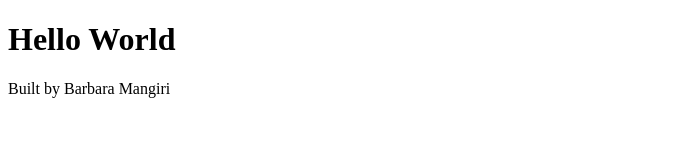
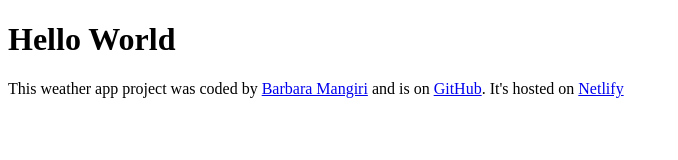
Before and after one commit to barbzyqueen/weather-forecast-app, a plain HTML site: page index.html in a window 1280 px wide. Shown: the whole page, without its empty margins (0-678 px from the left). Drawn offline with Linux system fonts and the light colour scheme.

Commit message:
Added links to the footer

```diff
--- a/index.html
+++ b/index.html
@@ -9,7 +9,9 @@
     <h1> Hello World</h1>
 
     <footer>
-        Built by Barbara Mangiri
+
+        This weather app project was coded by <a href="https://github.com/barbzyqueen" target="_blank">Barbara Mangiri</a> and is on <a href="https://github.com/barbzyqueen/weather-forecast-app" target="_blank">GitHub</a>. It's hosted on <a href="https://barbzy-weather-forecast-app.netlify.app/" target="_blank"> Netlify</a>
+
     </footer>
 </body>
 </html>
```
